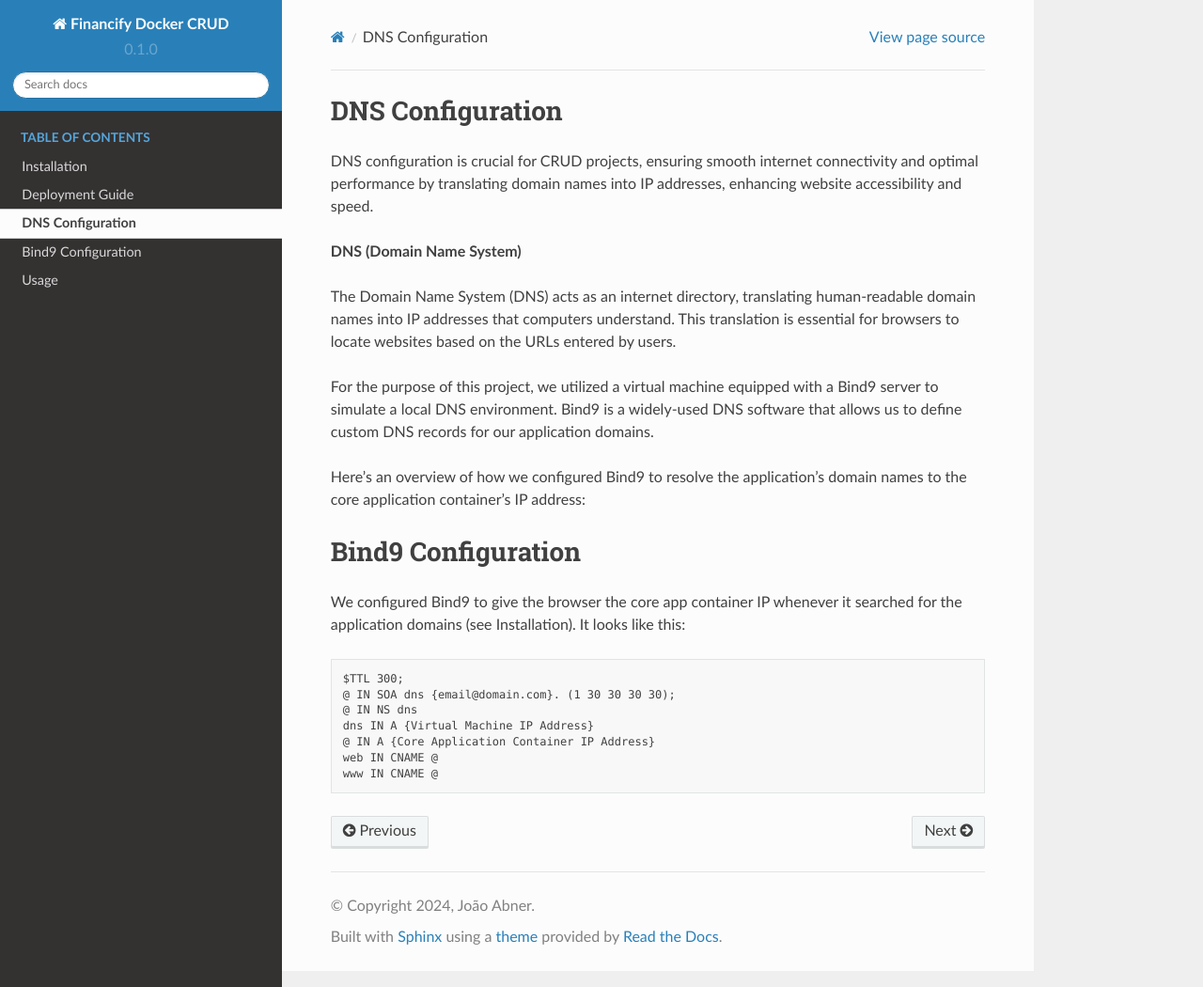
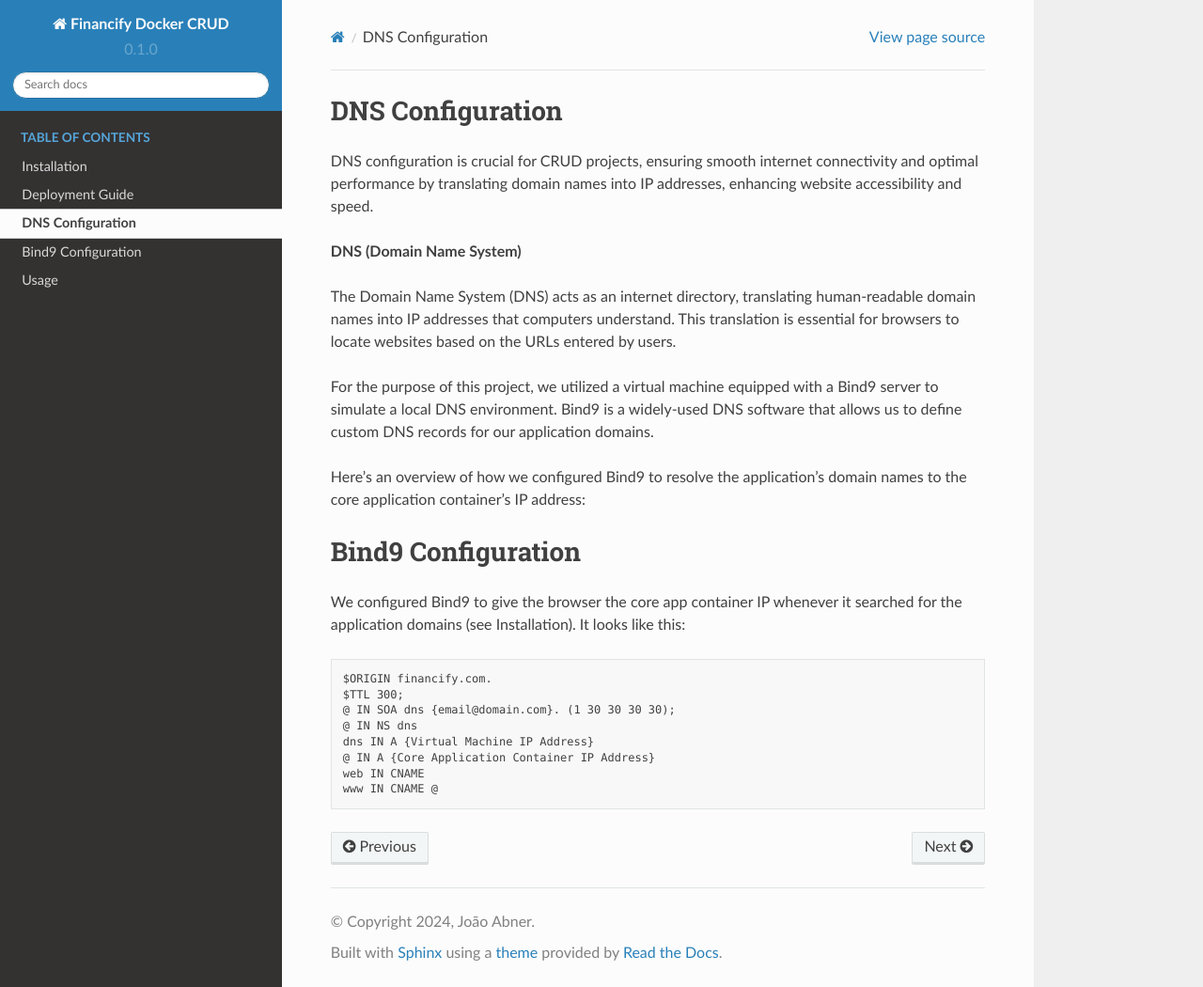
Before and after one commit to Joao-Abner/financify-docker-tutorial, a Sphinx documentation site: the page built from docs/source/dns-configuration.rst, in a window 1280 px wide and 1050 px high. Shown: the whole window at 94% size. Built offline with Sphinx 7.4.7 and the Read the Docs theme 2.0.0, drawn with Linux system fonts in a browser that asks for light colours.

Commit message:
Update dns-configuration.rst

```diff
--- a/docs/source/dns-configuration.rst
+++ b/docs/source/dns-configuration.rst
@@ -21,10 +21,11 @@ We configured Bind9 to give the browser the core app container IP whenever it se
 
 .. code-block:: none
 
+   $ORIGIN financify.com.
    $TTL 300;
    @ IN SOA dns {email@domain.com}. (1 30 30 30 30);
    @ IN NS dns
    dns IN A {Virtual Machine IP Address}
    @ IN A {Core Application Container IP Address}
-   web IN CNAME @
+   web IN CNAME
    www IN CNAME @
```
